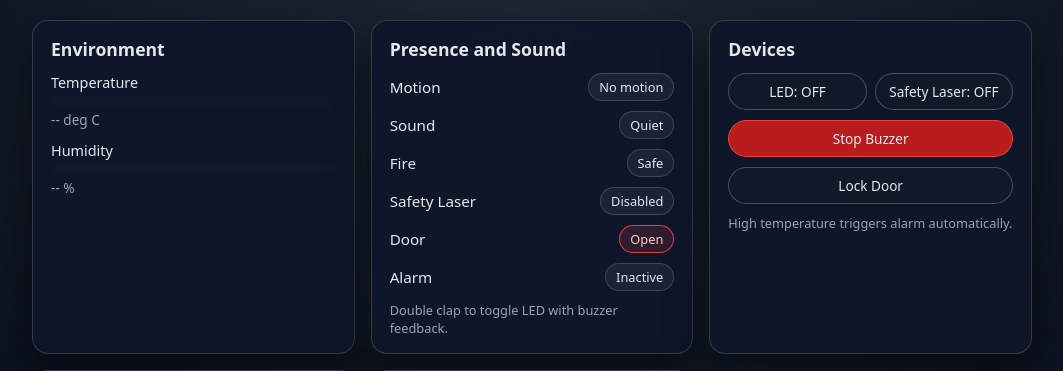
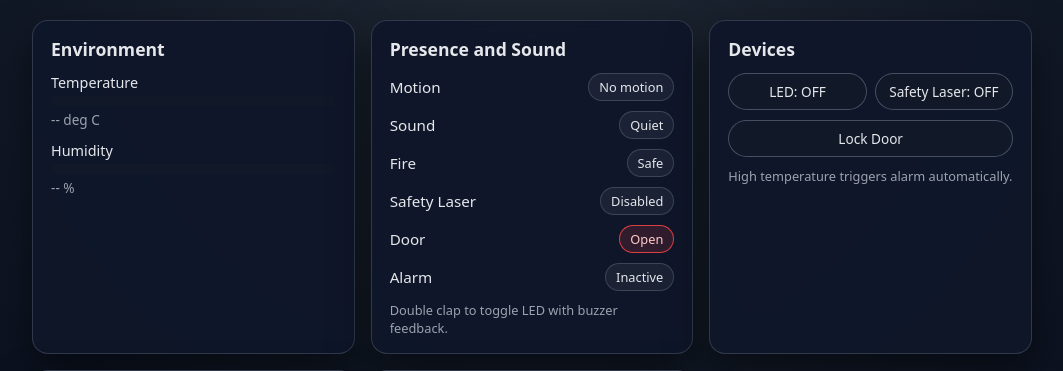
Before and after one commit to Marwan-Ghazal/SmartHomeAutomation-RaspberryPi, a Flask app: page / in a window 1280 px wide. Shown: the part 86-457 px from the top of the page, without its empty margins (108-1171 px from the left). Run offline with Flask 2, Linux system fonts and the light colour scheme; data that the repository does not hold is empty.

Commit message:
removing buzzer button

```diff
--- a/web/static/script.js
+++ b/web/static/script.js
@@ -246,7 +246,6 @@ async function fetchState() {
 function setupControls() {
   const btnLed = document.getElementById("btn-led");
   const btnLaser = document.getElementById("btn-laser");
-  const btnStopBuzzer = document.getElementById("btn-stop-buzzer");
   const btnLockDoor = document.getElementById("btn-lock-door");
 
   const btnFireClose = document.getElementById("btn-fire-close");
@@ -267,11 +266,6 @@ function setupControls() {
 
   btnLaser.addEventListener("click", async () => {
     await apiPost("/api/toggle_laser");
-    fetchState();
-  });
-
-  btnStopBuzzer.addEventListener("click", async () => {
-    await apiPost("/api/stop_buzzer");
     fetchState();
   });
 
--- a/web/templates/dashboard.html
+++ b/web/templates/dashboard.html
@@ -74,9 +74,6 @@
         <button id="btn-laser" class="btn">Safety Laser: --</button>
       </div>
       <div class="button-row">
-        <button id="btn-stop-buzzer" class="btn btn-danger">Stop Buzzer</button>
-      </div>
-      <div class="button-row">
         <button id="btn-lock-door" class="btn">Lock Door</button>
       </div>
       <p class="hint">High temperature triggers alarm automatically.</p>
```
